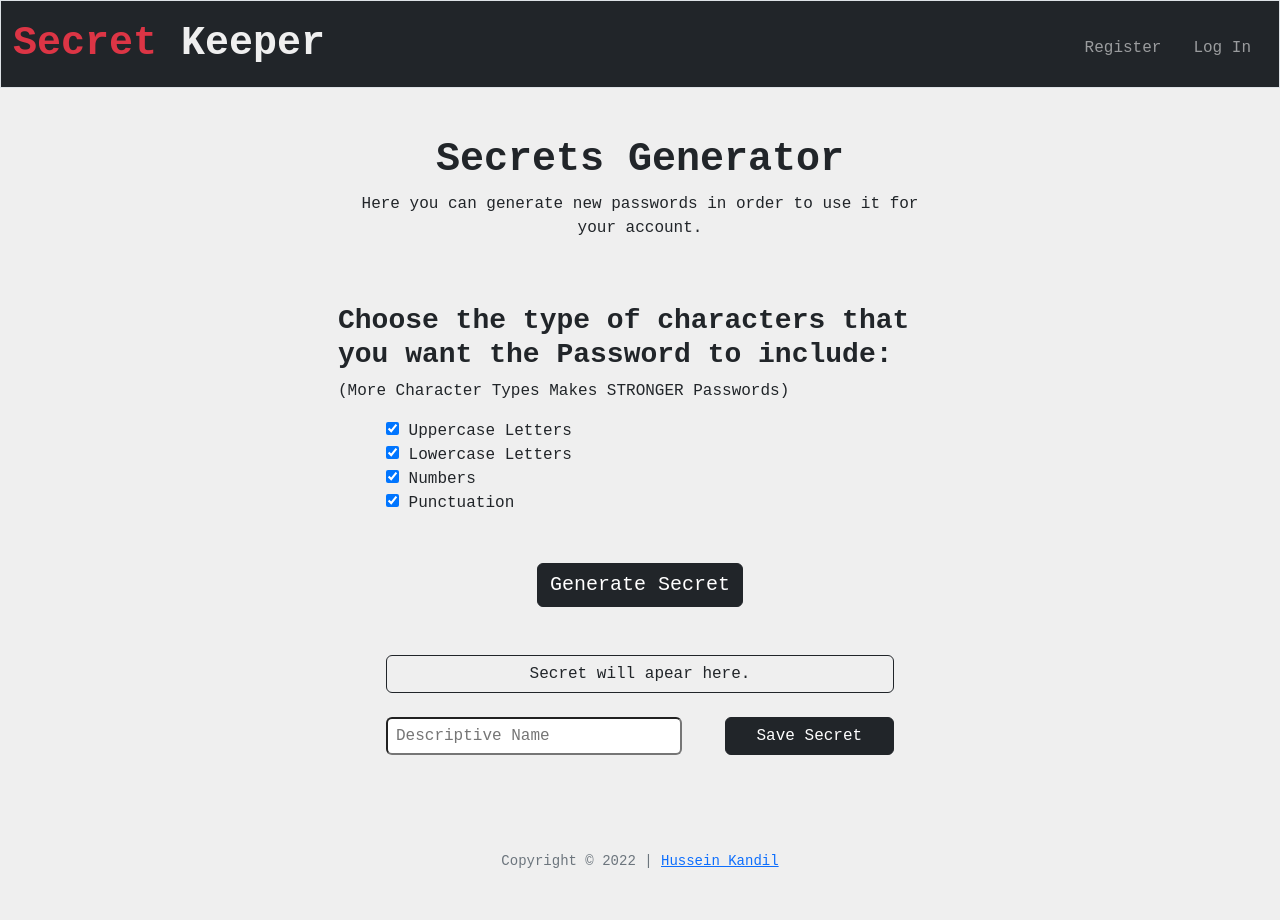
After one commit to hussein-m-kandil/secret-keeper, a Python web app: template templates/gen_password.html in a window 1280 px wide. The commit adds this page. Run offline with Jinja, Linux system fonts and the light colour scheme; the template is opened without the code that fills it, so the values that code supplies are empty.

Commit message:
Initiating password generator page and adding styling for it.

```diff
--- a/static/login_validation.js
+++ b/static/login_validation.js
@@ -20,6 +20,7 @@ function loginValidation(form, e) {
         fetch(URL["login"].replace(sanitizerRegex, ''), {
             "method": "POST",
             "body": formData,
+            "credentials": "same-origin",
         }).then(function(response) {
             if (response.redirected) {
                 // If redirected follow the new location.
--- /dev/null
+++ b/templates/gen_password.html
@@ -0,0 +1,56 @@
+{% extends "layout.html" %}
+
+{% block title %}
+    Secrets Generator
+{% endblock %}
+
+{% block main %}
+    <div class="row row-cols-1 col-12 col-sm-10 col-md-8 col-lg-6 mx-auto">
+        <h1 class="col fw-bold text-center mx-auto">Secrets Generator</h1>
+        <p class="col fs-6 fw-light text-center mx-auto">Here you can generate new passwords in order to use it for your account.</p>
+    <div class="col mt-5">
+        <h3 class="fw-bold text-start">
+            Choose the type of characters that you want the Password to include:
+        </h3>
+        <p class="fs-6 fw-light text-start">(More Character Types Makes STRONGER Passwords)</p>
+    </div>
+    </div>
+    <div class="row row-cols-1 col-12 col-sm-10 col-md-8 col-lg-6 mx-auto">
+        <form name="pass-gen" id="pass-gen" action="/passwordGenerator" method="post">
+            <div class="col mb-5 px-2 px-sm-5">
+                <input class="" name="upper" id="upper" type="checkbox" value="upper" checked/>
+                <label class="text-start fs-6" for="upper">
+                    Uppercase Letters
+                </label><br/>
+                <input name="lower" id="lower" type="checkbox" value="lower" checked/>
+                <label class="text-start fs-6" for="lower">
+                    Lowercase Letters
+                </label><br/>
+                <input name="nums" id="nums" type="checkbox" value="nums" checked/>
+                <label class="text-start fs-6" for="nums">
+                    Numbers
+                </label><br/>
+                <input name="puncs" id="puncs" type="checkbox" value="puncs" checked/>
+                <label class="text-start fs-6" for="puncs">
+                    Punctuation
+                </label><br/>
+            </div>
+            <div class="col text-center mb-5">
+                <button class="btn btn-dark mx-auto fs-5" type="submit" form="pass-gen">
+                    Generate Secret
+                </button>
+            </div>
+        </form>
+    </div>
+    <div class="row row-cols-1 col-12 col-sm-10 col-md-8 col-lg-6 mx-auto mb-5 px-2 px-sm-5">
+        <form name="save-pass" id="save-pass" action="/save-password" method="post">
+            <div class="col text-center mb-4">
+                <input class="form-control-plaintext border border-1 border-dark rounded text-center mx-auto fs-6" name="gen-pass" id="gen-pass" type="text" value="Secret will apear here." aria-label="Generated Password" readonly />
+            </div>
+            <div class="row g-3 mx-auto text-center justify-content-between">
+                <input class="col-12 col-sm-7 mx-auto mx-sm-0 rounded ps-2 fs-6" name="gen-pass-name" id="gen-pass-name" type="text" placeholder="Descriptive Name" />
+                <button class="col-auto col-sm-4 mx-auto mx-sm-0 btn btn-dark fs-6" type="submit" form="save-pass">Save Secret</button>
+            </div>
+    </form>
+</div>
+{% endblock %}
--- a/templates/layout.html
+++ b/templates/layout.html
@@ -28,7 +28,7 @@
                 <div class="collapse navbar-collapse" id="navbar">
                     {% if session["user_id"] %}
                         <ul class="navbar-nav me-auto mt-2">
-                            <li class="nav-item mx-2"><a class="nav-link" href="/gen-pass">Generate Secret</a></li>
+                            <li class="nav-item mx-2"><a class="nav-link" href="/passwordGenerator">Generate Secret</a></li>
                             <li class="nav-item mx-2"><a class="nav-link" href="/">My Secrets</a></li>
                         </ul>
                         <ul class="navbar-nav ms-auto mt-2">
@@ -51,7 +51,7 @@
                 </div>
             </header>
         {% endif %}
-        <main class="container-fluid py-5 text-center">
+        <main class="container-fluid py-5">
             {% block main %}{% endblock %}
         </main>
         <footer class="mb-5 small text-center text-muted">
--- a/templates/login.html
+++ b/templates/login.html
@@ -5,13 +5,15 @@
 {% endblock %}
 
 {% block main %}
+    <div class="row row-cols-1 col-8 col-md-6 col-lg-4 mx-auto text-center">
         <form name="login" id="login" action="/login" method="post">
             <div class="mb-3">
-            <input autocomplete="off" autofocus class="form-control mx-auto w-50 text-center" id="username" name="username" placeholder="username" type="text">
+                <input autocomplete="off" autofocus class="form-control mx-auto text-center" id="username" name="username" placeholder="username" type="text" aria-label="Username">
             </div>
             <div class="mb-3">
-            <input class="form-control mx-auto w-50 text-center" id="password" name="password" placeholder="password" type="password">
+                <input class="form-control mx-auto text-center" id="password" name="password" placeholder="password" type="password" aria-label="Password">
             </div>
             <button class="btn btn-dark" type="submit" form="login">Log In</button>
         </form>
+    </div>
 {% endblock %}
```
Also changed, not shown: templates/register.html (+5 -3 lines), secret_keeper.db. Lines whose indentation alone changed are shown as unchanged.
